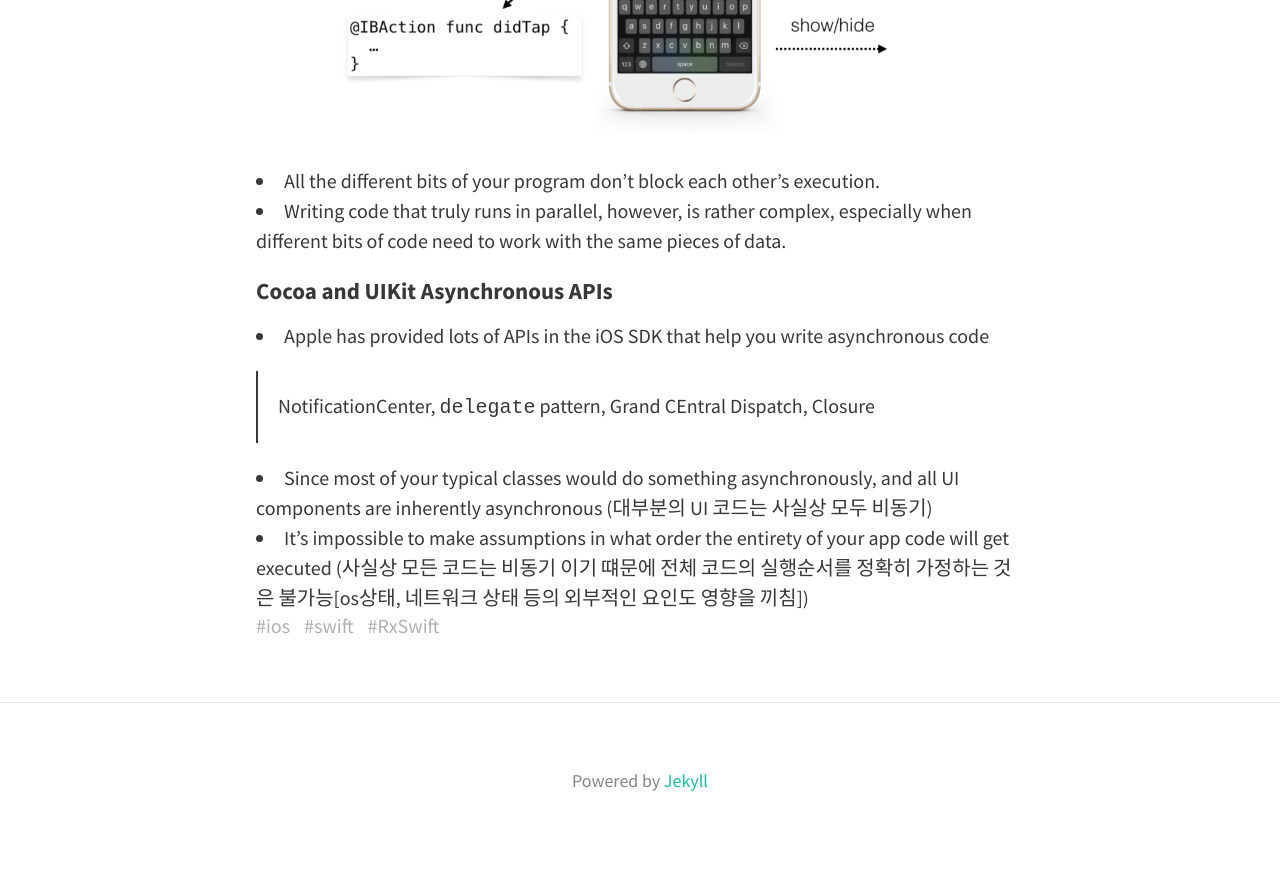
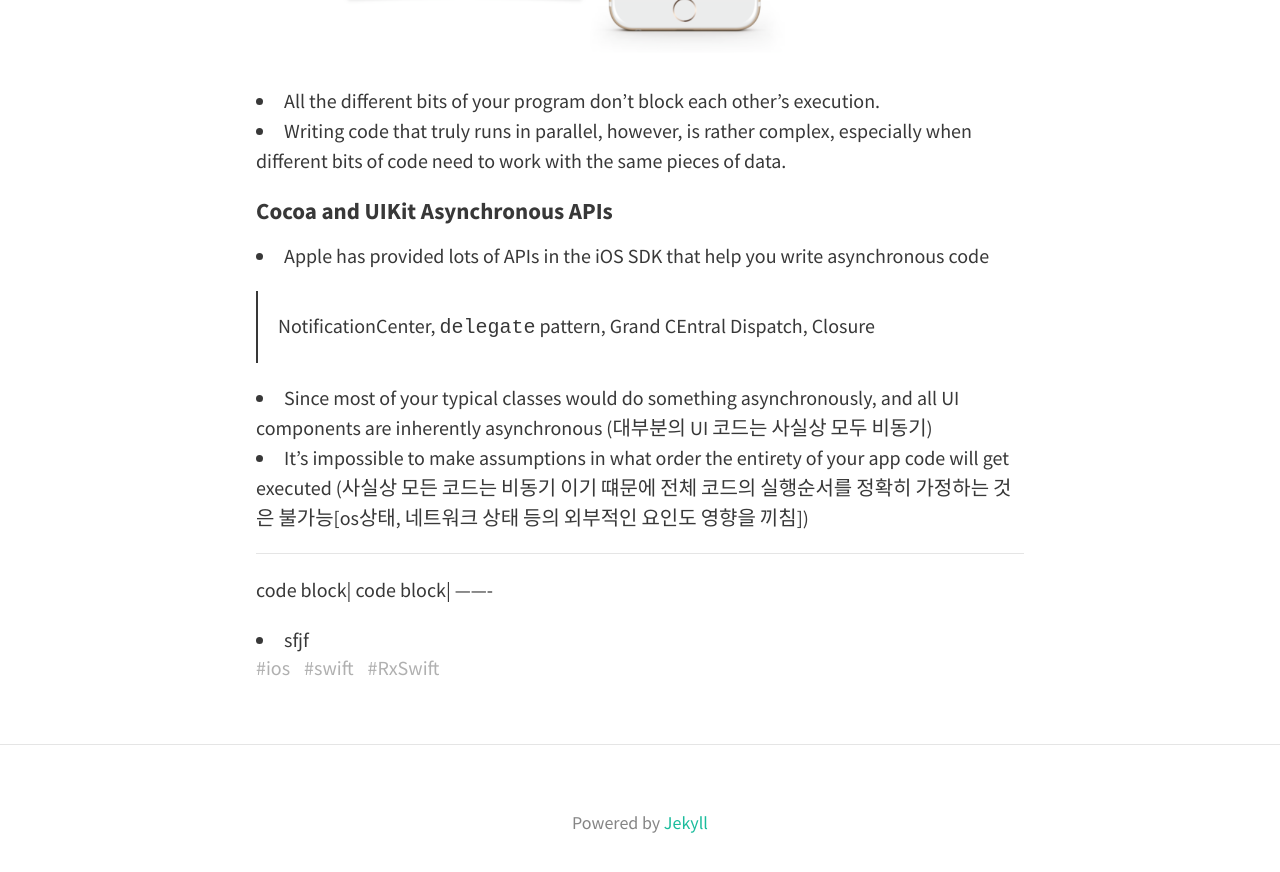
Before and after one commit to gizingun/gizingun.github.com, a Jekyll site: the page built from _posts/2018-08-20-RxSwift.md, in a window 1280 px wide and 900 px high, scrolled down 844 px. Shown: the top 872 px of the window. Built offline with Jekyll 4.4.1, drawn with Linux system fonts in a browser that asks for light colours; nearby versions of some CDN libraries.

Commit message:
테스트

```diff
--- a/_posts/2018-08-20-RxSwift.md
+++ b/_posts/2018-08-20-RxSwift.md
@@ -6,7 +6,6 @@ tags: [ios, swift, RxSwift]
 ---
 
 - RxSwift is a library for composing asynchronous and event-based code by using observable sequences and functional style operators, allowing for parameterized execution via schedulers.
-
 - RxSwift, in its essence, simplifies developing asynchronous programs by allowing your code to react to new data and process it in a sequential, isolated manner. (more clear?)
 
 
@@ -23,7 +22,16 @@ tags: [ios, swift, RxSwift]
 
 - Apple has provided lots of APIs in the iOS SDK that help you write asynchronous code
 
-> NotificationCenter, `delegate` pattern, Grand CEntral Dispatch, Closure
+> NotificationCenter,  `delegate` pattern,  Grand CEntral Dispatch,  Closure
 
 - Since most of your typical classes would do something asynchronously, and all UI components are inherently asynchronous (대부분의 UI 코드는 사실상 모두 비동기)
 - It’s impossible to make assumptions in what order the entirety of your app code will get executed (사실상 모든 코드는 비동기 이기 떄문에 전체 코드의 실행순서를 정확히 가정하는 것은 불가능[os상태, 네트워크 상태 등의 외부적인 요인도 영향을 끼침])
+
+-------
+code block|
+code block|
+-------
+
+
+
+- sfjf
```
